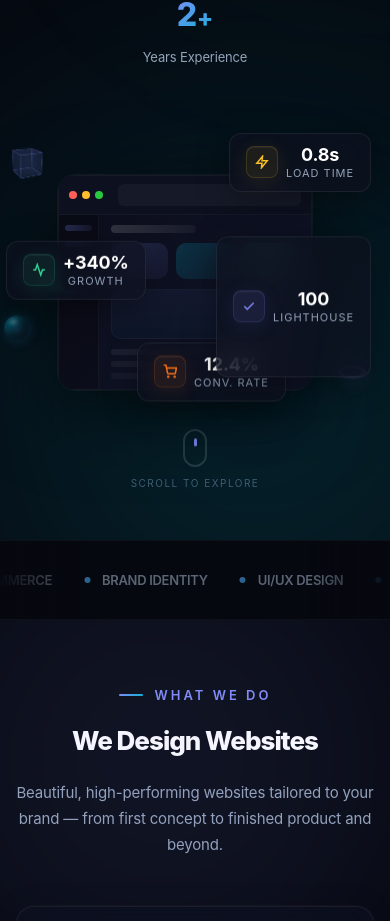
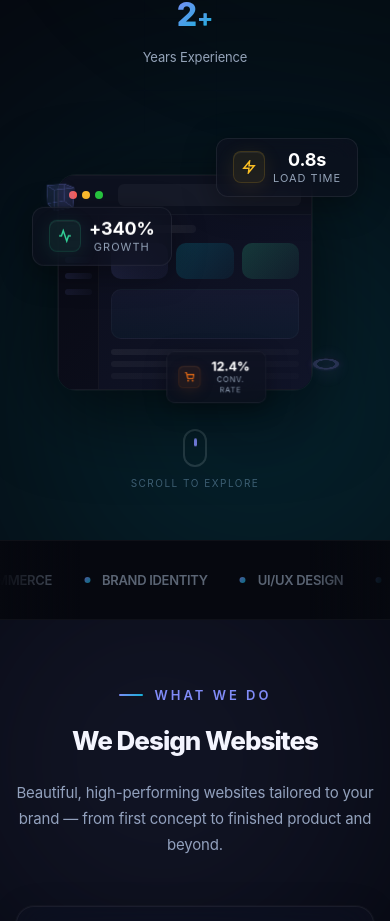
Before and after one commit to manideeppp/ElevateX, a React (Vite) app: page / in a window 390 px wide. Shown: the part 846-1767 px from the top of the page. Built offline with nearby package versions, Linux system fonts and the light colour scheme.

Commit message:
Fix mobile floating cards positioning - prevent clipping

```diff
--- a/src/styles/global.css
+++ b/src/styles/global.css
@@ -964,8 +964,9 @@ body:hover .cursor-glow{opacity:1}
   .nav-links{display:none}
   .mobile-toggle{display:flex}
   .navbar.open .mobile-menu{display:block}
-  .hero{padding:100px 0 48px}
-  .hero-visual{max-width:420px}
+  .hero{padding:100px 0 48px;overflow:hidden}
+  .hero-visual{max-width:420px;overflow:visible}
+  .hv-scene{overflow:visible}
   .wwd-boxes,.pf-grid{grid-template-columns:1fr}
   .testi-grid{grid-template-columns:1fr}
   .hero-stats{flex-direction:column;gap:20px;align-items:center}
@@ -975,17 +976,17 @@ body:hover .cursor-glow{opacity:1}
   .cta-actions{flex-direction:column;align-items:center}
   .hero-title{letter-spacing:-1px}
   .hv-float-code{display:none}
-  .hv-3d-shape{transform:scale(0.7)}
-  .hv-shape-cube{top:0 !important;left:-5% !important}
-  .hv-shape-sphere{bottom:15% !important;left:-8% !important}
-  .hv-shape-torus{bottom:5% !important;right:-5% !important}
-  .hv-shape-pyramid{bottom:35% !important;left:5% !important}
+  .hv-3d-shape{transform:scale(0.6)}
+  .hv-shape-cube{top:5% !important;left:2% !important}
+  .hv-shape-sphere{bottom:20% !important;left:2% !important}
+  .hv-shape-torus{bottom:8% !important;right:2% !important}
+  .hv-shape-pyramid{bottom:40% !important;left:8% !important}
   .hv-shape-diamond{display:none}
-  .hv-float{transform:scale(0.85)}
-  .hv-float-speed{top:0 !important;right:-2% !important}
-  .hv-float-check{bottom:10% !important;right:-2% !important}
-  .hv-float-perf{bottom:45% !important;left:-5% !important}
-  .hv-float-conv{bottom:5% !important;right:15% !important}
+  .hv-float{transform:scale(0.8)}
+  .hv-float-speed{top:2% !important;right:2% !important}
+  .hv-float-check{bottom:15% !important;right:2% !important}
+  .hv-float-perf{bottom:50% !important;left:2% !important}
+  .hv-float-conv{bottom:2% !important;left:50% !important;transform:scale(0.8) translateX(-50%) !important}
   .marquee-track{gap:32px}
   .marquee-item{font-size:13px}
   .pf-visual{padding:16px}
@@ -1000,16 +1001,16 @@ body:hover .cursor-glow{opacity:1}
   .hero-title{font-size:28px;letter-spacing:-1px}
   .section-header{margin-bottom:48px}
   .hero-visual{max-width:100%;margin-top:24px}
-  .hv-float{transform:scale(0.75)}
-  .hv-float-speed{top:-2% !important;right:-4% !important}
-  .hv-float-check{bottom:8% !important;right:-4% !important}
-  .hv-float-perf{bottom:42% !important;left:-8% !important}
-  .hv-float-conv{bottom:2% !important;right:22% !important}
-  .hv-3d-shape{transform:scale(0.55)}
-  .hv-shape-cube{top:-5% !important;left:-10% !important}
-  .hv-shape-sphere{bottom:18% !important;left:-12% !important}
-  .hv-shape-torus{bottom:2% !important;right:-8% !important}
-  .hv-shape-pyramid{bottom:38% !important;left:0 !important}
+  .hv-float{transform:scale(0.7)}
+  .hv-float-speed{top:0 !important;right:0 !important}
+  .hv-float-check{display:none}
+  .hv-float-perf{bottom:55% !important;left:0 !important}
+  .hv-float-conv{bottom:-2% !important;left:50% !important;transform:scale(0.7) translateX(-50%) !important}
+  .hv-3d-shape{transform:scale(0.5)}
+  .hv-shape-cube{top:8% !important;left:0 !important}
+  .hv-shape-sphere{display:none}
+  .hv-shape-torus{bottom:5% !important;right:0 !important}
+  .hv-shape-pyramid{display:none}
   .hero-subtitle{font-size:15px;padding:0 8px}
   .hero-actions{gap:10px}
   .btn-lg{padding:14px 28px;font-size:14px}
```
